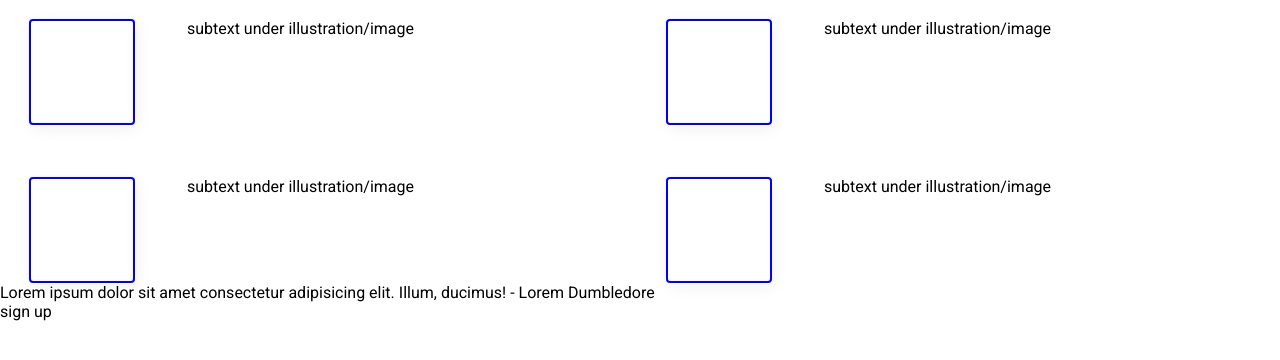
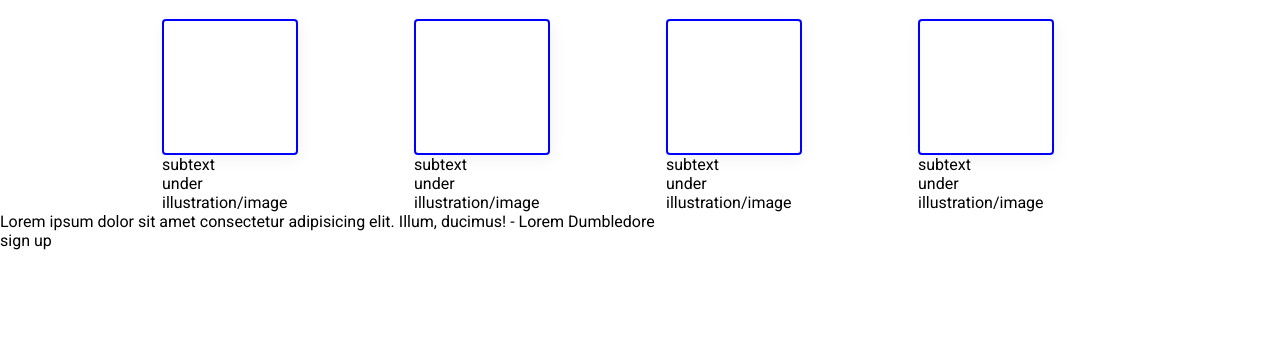
Before and after one commit to qtdinh/landing-page, a plain HTML site: page index.html in a window 1280 px wide. Shown: the part 600-960 px from the top of the page. Drawn offline with Linux system fonts and the light colour scheme.

Commit message:
Remove flex-wrap and format cards

```diff
--- a/index.html
+++ b/index.html
@@ -31,14 +31,22 @@
 <div class = "page">
 <h1>Some random information.</div>
 <div class = "cards">
+    <div class = "size">
 <div class = "card"></div>
 <div class = "text">subtext under illustration/image</div>
+</div>
+<div class = "size">
 <div class = "card"></div>
 <div class = "text">subtext under illustration/image</div>
+</div>
+<div class = "size">
 <div class = "card"></div>
 <div class = "text">subtext under illustration/image</div>
+</div>
+<div class = "size">
 <div class = "card"></div>
 <div class = "text">subtext under illustration/image</div>
+</div>
 </div>
 </div>
 
--- a/styles.css
+++ b/styles.css
@@ -70,14 +70,17 @@ body {
 
 .cards {
     display: flex;
-    flex-wrap: wrap; /* accommodates itself to the size of the window */
     justify-content: center;
     gap: 52px;
 }
 
+.size {
+    max-width: 200px;
+}
+
 .card {
-    width: 70px;
-    height: 70px;
+    width: 100px;
+    height: 100px;
     border: 2px solid blue; /* creates a border with thickness */
     border-radius: 4px; /* rounds out the border  */
     box-shadow: 2px 4px 16px rgba(0,0,0,.06); /* shadow for box */
```
